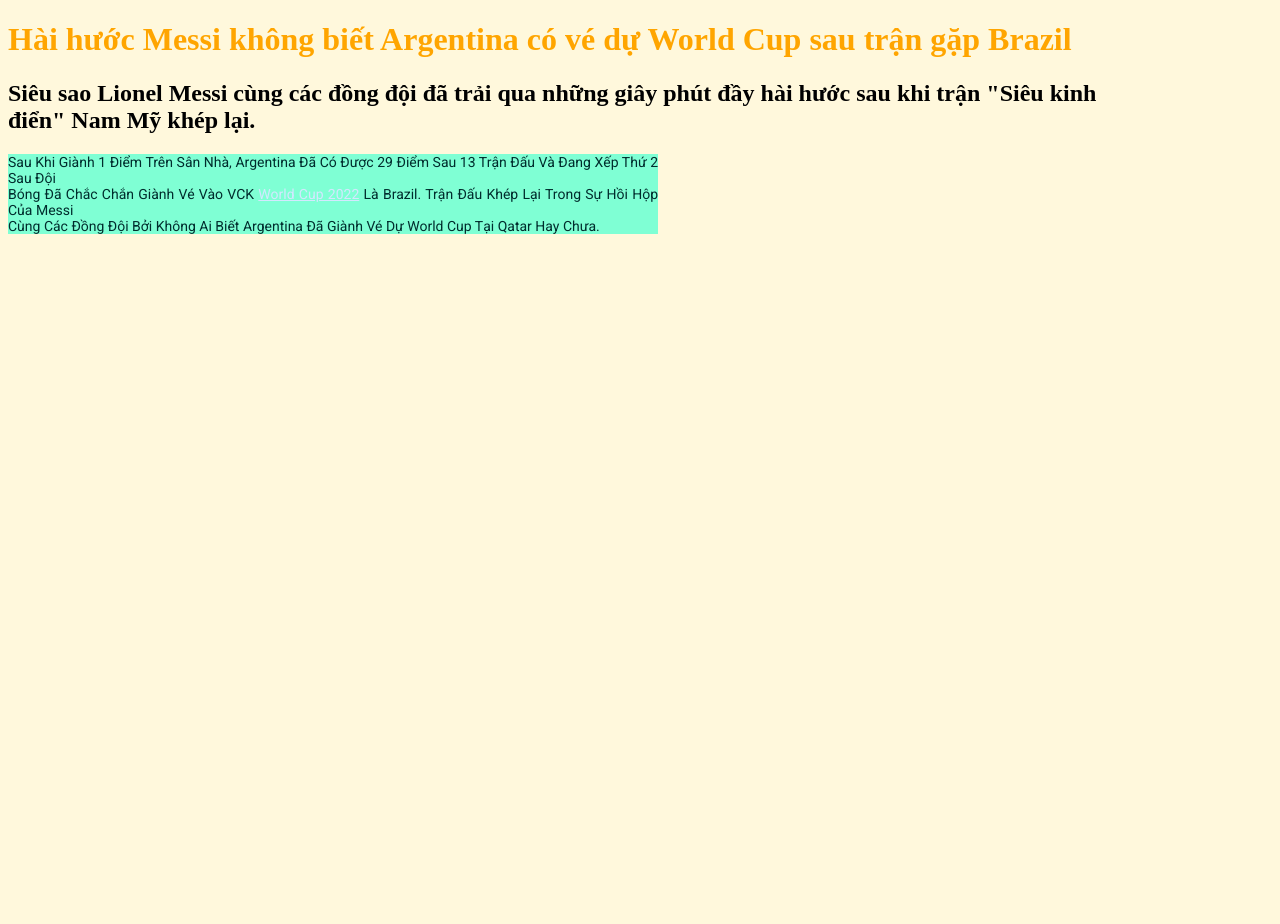
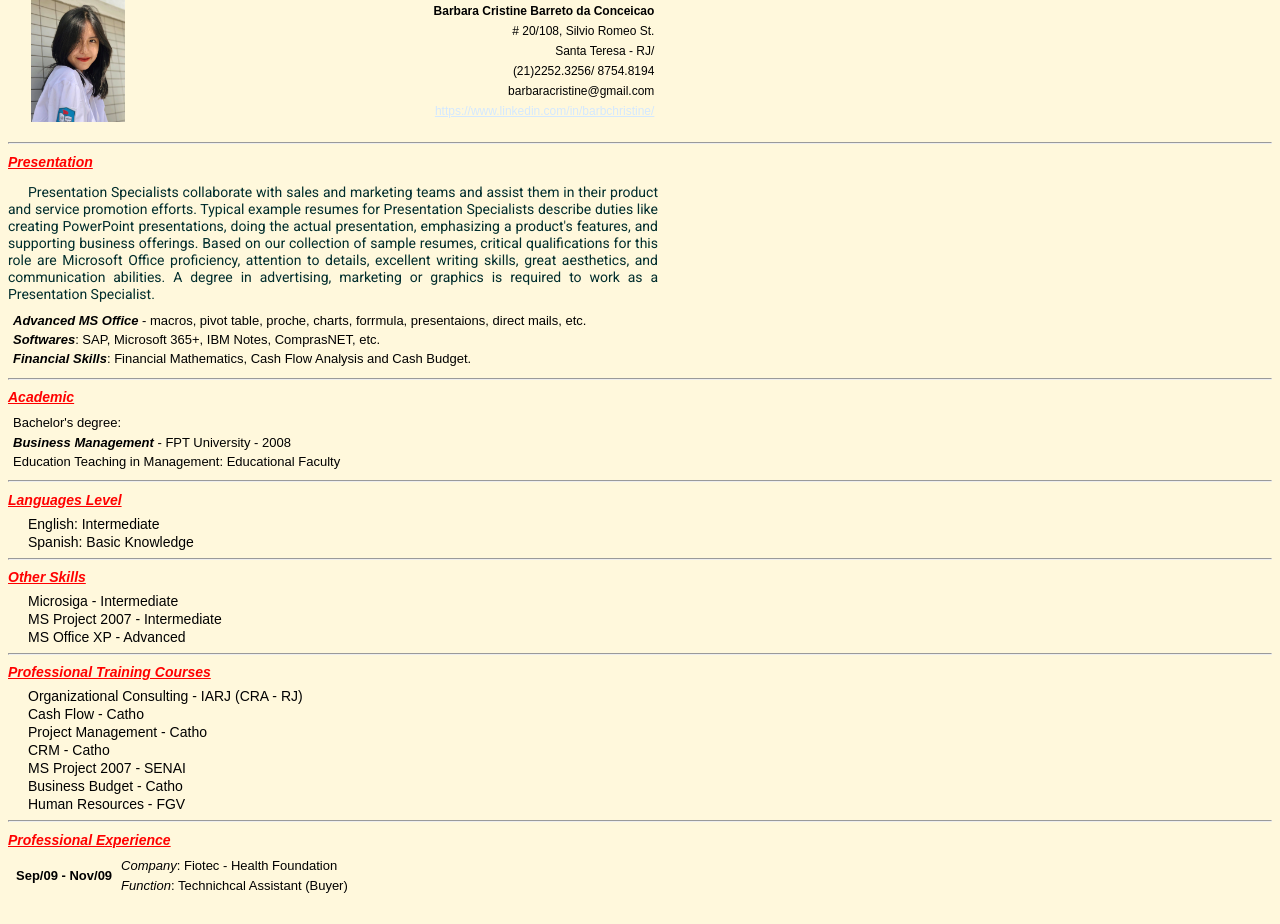
Before and after one commit to arapika/T2110E_web, a PHP site: page /demo1.html in a window 1280 px wide. Before the commit the page ends 234 px from the top, so only its background shows below. Run offline with PHP 8.4, Linux system fonts and the light colour scheme.

Commit message:
Up code index

```diff
--- a/Assignment1.html
+++ b/Assignment1.html
@@ -14,7 +14,7 @@
     hôm nay nói với phóng viên trên Không lực Một, khi Tổng thống Joe Biden đang</br>
     trên đường đến bang New Hampshire.</p>
 <p>Tuyên bố được Bates đưa ra khi các phóng viên hỏi Chủ tịch Trung Quốc <a href="https://vnexpress.net/chu-de/tap-can-binh-1616">Tập Cận</br>Bình</a>
-    Bình có ý định gì khi gọi Tổng thống <a href="https://vnexpress.net/chu-de/joe-biden-1615">Biden</a> là "lão bằng hữu" trong cuộc gặp</br> thượng
+    Bình có ý định gì khi gọi Tổng thống <a href="http://localhost:63342/untitled1/demo1.html?_ijt=k7833u6e19one6l783r4mvv786">Biden</a> là "lão bằng hữu" trong cuộc gặp</br> thượng
     đỉnh trực tuyến hôm 16/11. Bates từ chối bình luận về "ý định" của ông Tập </br>trong cách gọi đó.</p>
 <p>Thư ký báo chí Nhà Trắng Jen Psaki hôm 15/11 đưa ra bình luận tương tự trước</br>hội nghị thượng đỉnh, khi được hỏi về quan điểm của Biden.</p>
 <p>"Tổng thống không xem Chủ tịch Tập là bạn cũ, điều này vẫn nhất quán", Psaki cho</br>
--- a/css/Demo1.css
+++ b/css/Demo1.css
@@ -1,20 +1,55 @@
 h1{
-    color: orange;
+    color: red;
+    font-family: Arial;
+    font-size: 14px;
+    font-style: italic;
+    text-decoration-line: underline;
+}
+h3{
+    font-family: Arial;
+    font-size: 14px;
+    text-indent: 20px;
+    font-weight: normal;
+    line-height: 4px;
+}
+h4{
+    font-family: Arial;
+    font-size: 13px;
+    text-indent: 5px;
+    font-weight: normal;
+    line-height: 2px;
+}
+h5 {
+    font-family: Arial;
+    font-size: 12px;
+    text-indent: 305px;
+    font-weight: normal;
+    line-height: 0px;
+    text-align: right;
 }
 p{
     color: #002d2d;
     font-size: 14px;
     font-family: 'Roboto', sans-serif;
     font-weight: normal;
-    text-decoration: light;
-    text-transform: capitalize;
+    text-indent: 20px;
     text-align: justify;
     width: 650px;
-    background-color: aquamarine;
+    line-height: 17px;
 }
 body{
+    size: A4;
     background-color: cornsilk;
 }
 a{
     color: rgb(211,232,312);
 }
+hr{
+    text-decoration-line: underline;
+}
+img{
+   margin-left: 20px;
+}
+table{
+    margin-top: -20px;
+}
--- a/demo1.html
+++ b/demo1.html
@@ -7,11 +7,60 @@
     <link rel="stylesheet" href="css/Demo1.css">
 </head>
 <body>
-<h1><b>Hài hước Messi không biết Argentina có vé dự World Cup sau trận gặp Brazil</b></h1>
-<h2><b>Siêu sao Lionel Messi cùng các đồng đội đã trải qua những giây phút đầy hài hước sau khi trận "Siêu kinh</br>
-    điển" Nam Mỹ khép lại.</b></h2>
-<p>Sau khi giành 1 điểm trên sân nhà, Argentina đã có được 29 điểm sau 13 trận đấu và đang xếp thứ 2 sau đội</br>
-    bóng đã chắc chắn giành vé vào VCK <a href="https://www.24h.com.vn/world-cup-2022-c48e2601.html">World Cup 2022</a> là Brazil. Trận đấu khép lại trong sự hồi hộp của Messi</br>
-    cùng các đồng đội bởi không ai biết Argentina đã giành vé dự World Cup tại Qatar hay chưa.</p>
+<table style="alignment: right">
+    <tbody>
+        <tr>
+            <td><img src="images/anhthe.jpeg" height="124.9" width="93.6"></td>
+            <td><h5><b>Barbara Cristine Barreto da Conceicao</b></h5>
+                <h5># 20/108, Silvio Romeo St.</h5>
+                <h5>Santa Teresa - RJ/</h5>
+                <h5>(21)2252.3256/ 8754.8194</h5>
+                <h5>barbaracristine@gmail.com</h5>
+                <h5><a href="https://www.linkedin.com/in/barbchristine/">https://www.linkedin.com/in/barbchristine/</a></h5></td>
+        </tr>
+    </tbody>
+</table>
+<hr />
+<h1>Presentation</h1>
+<p>Presentation Specialists collaborate with sales and marketing teams and assist them in their product and service promotion efforts. Typical example resumes for Presentation Specialists describe duties like creating PowerPoint presentations, doing the actual presentation, emphasizing a product's features, and supporting business offerings. Based on our collection of sample resumes, critical qualifications for this role are Microsoft Office proficiency, attention to details, excellent writing skills, great aesthetics, and communication abilities. A degree in advertising, marketing or graphics is required to work as a Presentation Specialist.</p>
+<h4><b><i>Advanced MS Office</i></b> - macros, pivot table, proche, charts, forrmula, presentaions, direct mails, etc.</h4>
+<h4><b><i>Softwares</i></b>: SAP, Microsoft 365+, IBM Notes, ComprasNET, etc.</h4>
+<h4><b><i>Financial Skills</i></b>: Financial Mathematics, Cash Flow Analysis and Cash Budget.</h4>
+<hr>
+<h1>Academic</h1>
+<h4>Bachelor's degree:</h4>
+<h4><b><i>Business Management</i></b> - FPT University - 2008</h4>
+<h4>Education Teaching in Management: Educational Faculty</h4>
+<hr />
+<h1>Languages Level</h1>
+<h3>English: Intermediate</h3>
+<h3>Spanish: Basic Knowledge</h3>
+<hr />
+<h1>Other Skills</h1>
+<h3>Microsiga - Intermediate</h3>
+<h3>MS Project 2007 - Intermediate</h3>
+<h3>MS Office XP - Advanced</h3>
+<hr />
+<h1>Professional Training Courses</h1>
+<h3>Organizational Consulting - IARJ (CRA - RJ)</h3>
+<h3>Cash Flow - Catho</h3>
+<h3>Project Management - Catho</h3>
+<h3>CRM - Catho</h3>
+<h3>MS Project 2007 - SENAI</h3>
+<h3>Business Budget - Catho</h3>
+<h3>Human Resources - FGV</h3>
+<hr />
+<h1>Professional Experience</h1>
+<h4>
+    <table>
+    <tbody>
+    <tr>
+        <td><h4><b>Sep/09 - Nov/09</b></h4></td>
+        <td><h4><i>Company</i>: Fiotec - Health Foundation</h4>
+            <h4><i>Function</i>: Technichcal Assistant (Buyer)</h4></td>
+    </tr>
+    </tbody>
+    </table>
+</h4>
 </body>
 </html>
```
Also changed, not shown: images/anhthe.jpeg (added).
